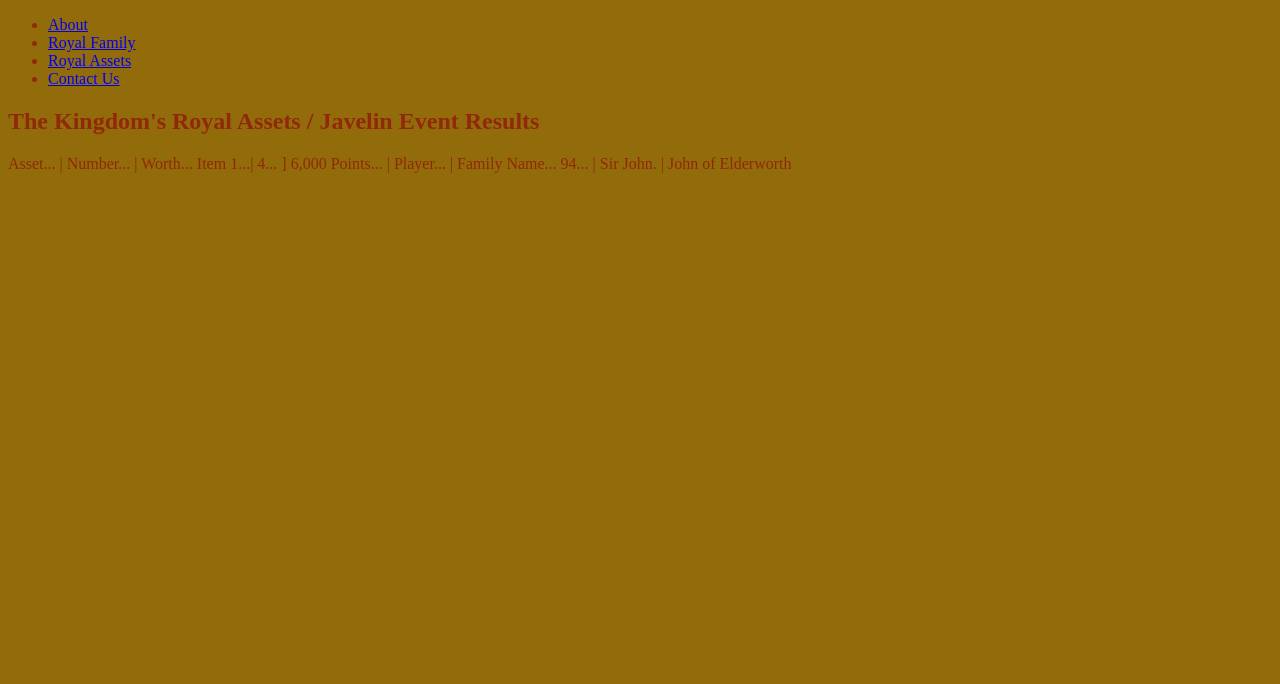
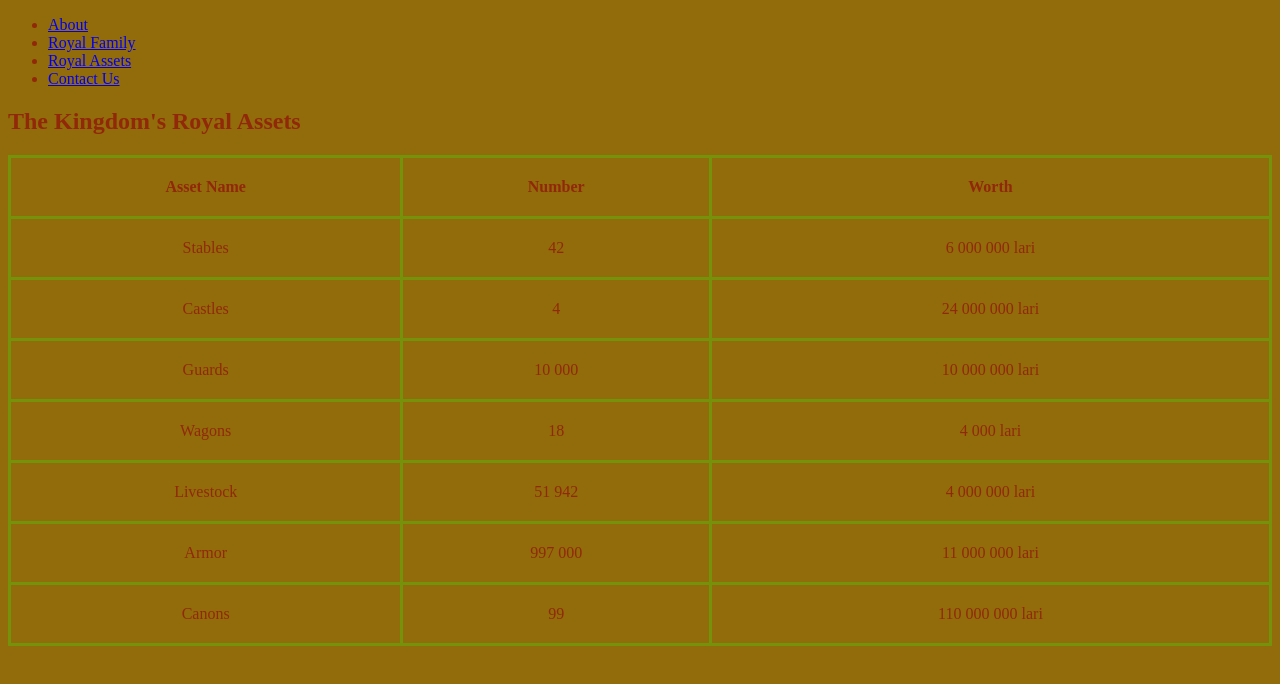
Before and after one commit to BenoitLafabrie/Tech_Challenge_Wild_Code_School, a website built with Parcel: page assets.html in a window 1280 px wide. Built offline with nearby package versions, Linux system fonts and the light colour scheme.

Commit message:
Final Cut (For Now...)

```diff
--- a/assets.html
+++ b/assets.html
@@ -12,17 +12,60 @@
 
     <!-- Navigation Section-->
     <ul>
-    <li><a href="index.html">About</a></li>
-    <li><a href="royal-family.html">Royal Family</a></li>
-    <li><a href="assets.html">Royal Assets</a></li>
-    <li><a href="contact.html">Contact Us</a></li>
+      <li><a href="index.html">About</a></li>
+      <li><a href="royal-family.html">Royal Family</a></li>
+      <li><a href="assets.html">Royal Assets</a></li>
+      <li><a href="contact.html">Contact Us</a></li>
     </ul>
 
     <h2>
-      The Kingdom's Royal Assets / Javelin Event Results
+      The Kingdom's Royal Assets
     </h2>
-    Asset... | Number... | Worth... Item 1...| 4... ] 6,000 Points... |
-    Player... | Family Name... 94... | Sir John. | John of Elderworth
+
+    <table>
+      <thead>
+        <th scope="col">Asset Name</th>
+        <th scope="col">Number</th>
+        <th scope="col">Worth</th>
+      </thead>
+      <tbody>
+        <tr>
+          <td>Stables</td>
+          <td>42</td>
+          <td>6 000 000 lari</td>
+        </tr>
+        <tr>
+          <td>Castles</td>
+          <td>4</td>
+          <td>24 000 000 lari</td>
+        </tr>
+        <tr>
+          <td>Guards</td>
+          <td>10 000</td>
+          <td>10 000 000 lari</td>
+        </tr>
+        <tr>
+          <td>Wagons</td>
+          <td>18</td>
+          <td>4 000 lari</td>
+        </tr>
+        <tr>
+          <td>Livestock</td>
+          <td>51 942</td>
+          <td>4 000 000 lari</td>
+        </tr>
+        <tr>
+          <td>Armor</td>
+          <td>997 000</td>
+          <td>11 000 000 lari</td>
+        </tr>
+        <tr>
+          <td>Canons</td>
+          <td>99</td>
+          <td>110 000 000 lari</td>
+        </tr>
+      </tbody>
+    </table>
     <script src="script.js"></script>
   </body>
 </html>
--- a/style.css
+++ b/style.css
@@ -1,7 +1,13 @@
-ul {
+.banniere {
+  background: url("background.jpg") cover center;
 }
-.banniere {
-  background-image: url("background.jpg");
+.family {
+  display: flex;
+  flex-direction: column;
+  text-align: center;
+}
+li {
+  text-align: center justify;
 }
 h1 {
   color: #920a30;
@@ -11,3 +17,36 @@ body {
   background-color: #926c0a;
   color: #92280a;
 }
+
+/* mise en forme tableau*/
+table {
+  table-layout: fixed;
+  margin: auto;
+  width: 100%;
+  border-collapse: collapse;
+  border-radius: 10px;
+  border: 3px solid #74920a;
+}
+thead th:nth-child(1) {
+  width: 20%;
+}
+thead th:nth-child(2) {
+  width: 15%;
+}
+thead th:nth-child(3) {
+  width: 30%;
+}
+th,
+td {
+  border: 3px solid #74920a;
+  padding: 20px;
+}
+/*mise en forme texte tableau*/
+tbody td {
+  text-align: center;
+}
+
+.form {
+  display: flex;
+  flex-direction: column;
+}
```
Also changed, not shown: contact.html (+16 -7 lines), index.html (+7 -1 lines), royal-family.html (+7 -4 lines).
